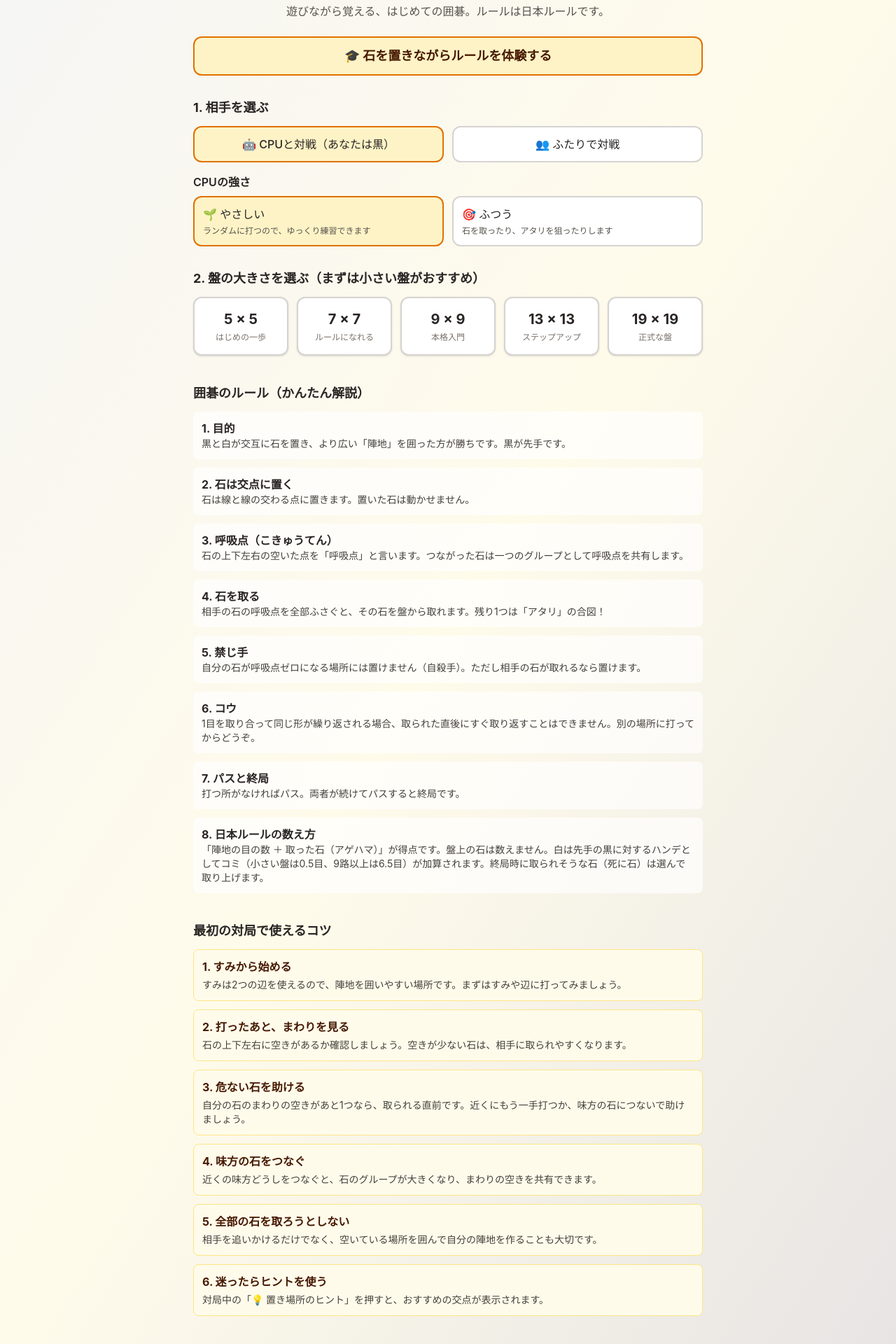
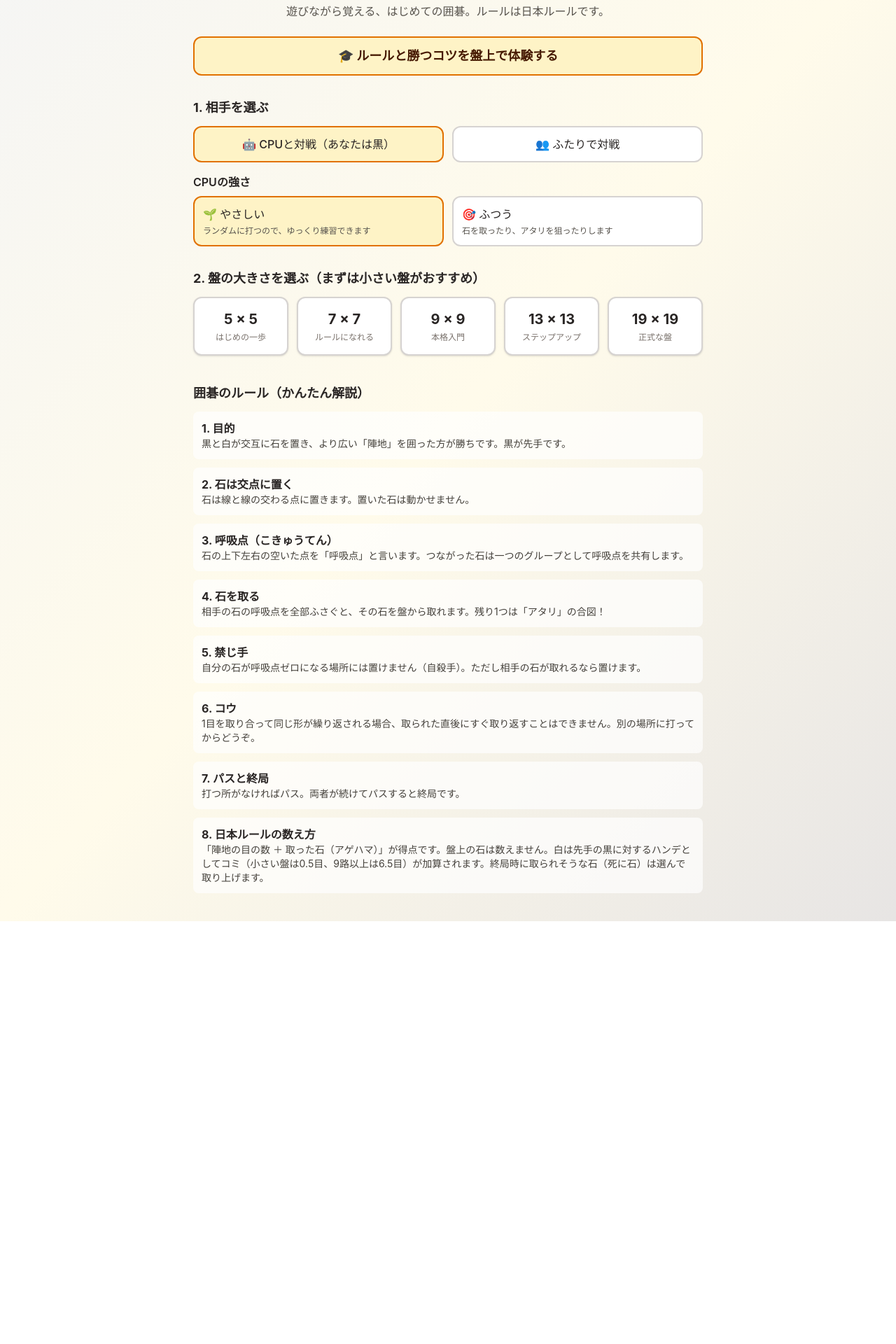
Before and after one commit to tokutake/playground, a React (Vite) app in the folder go-app/: page / in a window 1280 px wide. Shown: the part 88-2008 px from the top of the page at 70% size. After the commit the page ends 1404 px from the top, so only its background shows below. Built offline with nearby package versions, Linux system fonts and the light colour scheme.

Commit message:
feat: teach beginner strategy interactively

```diff
--- a/go-app/src/App.tsx
+++ b/go-app/src/App.tsx
@@ -30,15 +30,6 @@ const RULES: { title: string; body: string }[] = [
   { title: '6. コウ', body: '1目を取り合って同じ形が繰り返される場合、取られた直後にすぐ取り返すことはできません。別の場所に打ってからどうぞ。' },
   { title: '7. パスと終局', body: '打つ所がなければパス。両者が続けてパスすると終局です。' },
   { title: '8. 日本ルールの数え方', body: '「陣地の目の数 ＋ 取った石（アゲハマ）」が得点です。盤上の石は数えません。白は先手の黒に対するハンデとしてコミ（小さい盤は0.5目、9路以上は6.5目）が加算されます。終局時に取られそうな石（死に石）は選んで取り上げます。' },
-]
-
-const BEGINNER_TIPS = [
-  { title: 'すみから始める', body: 'すみは2つの辺を使えるので、陣地を囲いやすい場所です。まずはすみや辺に打ってみましょう。' },
-  { title: '打ったあと、まわりを見る', body: '石の上下左右に空きがあるか確認しましょう。空きが少ない石は、相手に取られやすくなります。' },
-  { title: '危ない石を助ける', body: '自分の石のまわりの空きがあと1つなら、取られる直前です。近くにもう一手打つか、味方の石につないで助けましょう。' },
-  { title: '味方の石をつなぐ', body: '近くの味方どうしをつなぐと、石のグループが大きくなり、まわりの空きを共有できます。' },
-  { title: '全部の石を取ろうとしない', body: '相手を追いかけるだけでなく、空いている場所を囲んで自分の陣地を作ることも大切です。' },
-  { title: '迷ったらヒントを使う', body: '対局中の「💡 置き場所のヒント」を押すと、おすすめの交点が表示されます。' },
 ]
 
 const REASONS: Record<string, string> = {
@@ -81,6 +72,27 @@ const TUTORIAL_STEPS = [
     board: tutorialBoard(['.....', '.....', '.B.B.', '.....', '.....']),
     target: { x: 2, y: 2 },
     success: 'できました！つながった石は、まわりの空きを共有して取られにくくなります。',
+  },
+  {
+    title: '危ない味方を助ける',
+    text: '真ん中の黒石の上下左右は白石3つと空き1つです。黄色の場所に黒石を足して、味方を助けましょう。',
+    board: tutorialBoard(['.....', '..W..', '.WBW.', '.....', '.....']),
+    target: { x: 2, y: 3 },
+    success: '黒石をつないで、空きを増やせました。自分の石のまわりが狭くなったら、取られる前に助けましょう。',
+  },
+  {
+    title: 'すみから陣地を作る',
+    text: 'すみは盤の端が2つあり、囲いやすい場所です。黄色の交点に置いて、すみの空きを囲ってみましょう。',
+    board: tutorialBoard(['.B...', 'B....', '.....', '.....', '.....']),
+    target: { x: 1, y: 1 },
+    success: 'すみの空きを囲めました！相手の石を取ることだけでなく、空いた場所を囲うことも勝つコツです。',
+  },
+  {
+    title: '相手を追いかけすぎない',
+    text: '白石の近くばかりに打つ必要はありません。黄色の場所に打って、離れた空きも自分の陣地にしてみましょう。',
+    board: tutorialBoard(['B....', '.....', '..W..', '.....', '.....']),
+    target: { x: 4, y: 0 },
+    success: '白石を追わずに、別の空いた場所にも打てました。盤の広い場所を使って陣地を増やしましょう。',
   },
 ] as const
 
@@ -523,7 +535,7 @@ export default function App() {
               <button className="text-sm text-stone-600 underline" onClick={() => setTutorialStep(null)}>閉じる</button>
             </div>
             <h1 className="text-2xl font-bold">{completed ? 'よくできました！' : step.title}</h1>
-            <p className="text-stone-700">{completed ? '石を置く場所、石のまわりの空き、相手の石を取る方法を体験しました。' : step.text}</p>
+          <p className="text-stone-700">{completed ? '石を置く場所、相手の石を取る方法、危ない石の守り方、陣地の作り方を体験しました。' : step.text}</p>
             {!completed && <p className="text-sm text-amber-800">黄色い丸の交点をクリックしてください。</p>}
             {tutorialMessage && <p className="rounded-lg bg-green-100 p-3 text-sm text-green-900">{tutorialMessage}</p>}
             {completed ? (
@@ -544,7 +556,7 @@ export default function App() {
           <h1 className="text-center text-4xl font-bold tracking-widest">囲碁入門</h1>
           <p className="mt-3 text-center text-stone-600">遊びながら覚える、はじめての囲碁。ルールは日本ルールです。</p>
           <button onClick={beginTutorial} className="mt-6 w-full rounded-xl border-2 border-amber-600 bg-amber-100 px-4 py-3 text-lg font-semibold text-amber-950 hover:bg-amber-200">
-            🎓 石を置きながらルールを体験する
+            🎓 ルールと勝つコツを盤上で体験する
           </button>
           <h2 className="mt-8 mb-3 text-lg font-bold">1. 相手を選ぶ</h2>
           <div className="flex gap-3">
@@ -594,15 +606,6 @@ export default function App() {
           </div>
           <h2 className="mt-10 mb-3 text-lg font-bold">囲碁のルール（かんたん解説）</h2>
           {Rules}
-          <h2 className="mt-10 mb-3 text-lg font-bold">最初の対局で使えるコツ</h2>
-          <div className="space-y-3">
-            {BEGINNER_TIPS.map((tip, i) => (
-              <div key={tip.title} className="rounded-lg border border-amber-200 bg-amber-50 p-3">
-                <h3 className="font-bold text-amber-950">{i + 1}. {tip.title}</h3>
-                <p className="mt-1 text-sm text-stone-700">{tip.body}</p>
-              </div>
-            ))}
-          </div>
         </div>
       </main>
     )
@@ -713,7 +716,7 @@ export default function App() {
             {showRules ? 'ルールを閉じる' : '📖 ルールを見る'}
           </button>
           <button className="w-full rounded-lg border-2 border-amber-500 bg-amber-50 py-2 text-sm font-semibold text-amber-900" onClick={beginTutorial}>
-            🎓 石を置きながらルールを体験する
+            🎓 ルールと勝つコツを盤上で体験する
           </button>
           {showRules && Rules}
         </aside>
```
